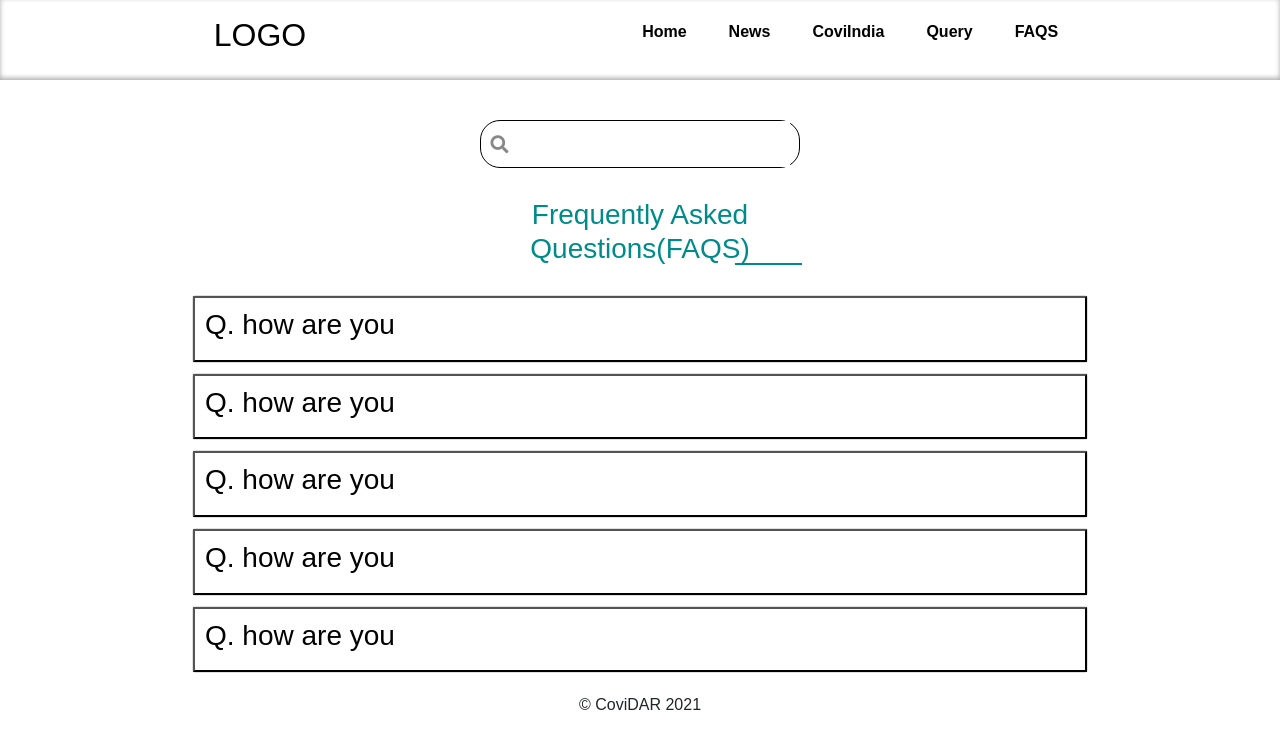
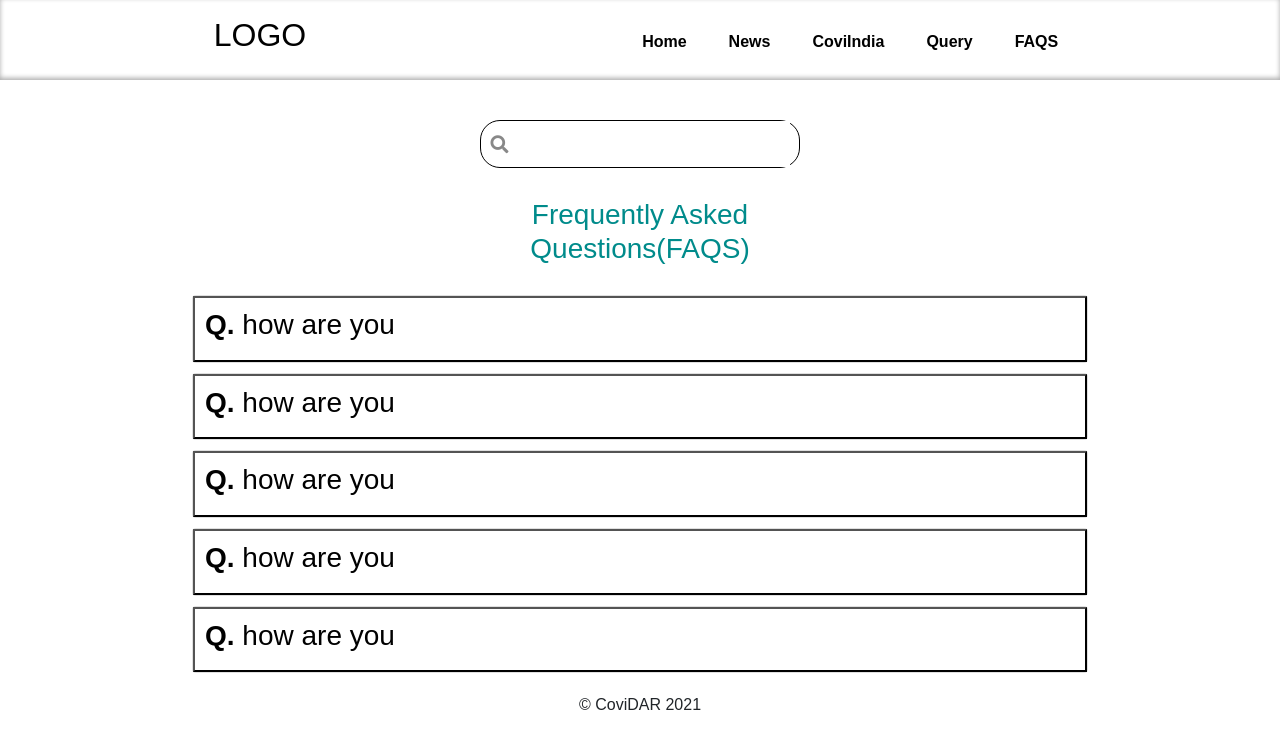
Before and after one commit to simranxx9/CoviDAR, a React (Create React App) app in the folder client/: page /faqs in a window 1280 px wide. Shown: the top 748 px of the page. Built offline with nearby package versions, Linux system fonts and the light colour scheme.

Commit message:
changed faqs

```diff
--- a/client/src/components/Faqs.js
+++ b/client/src/components/Faqs.js
@@ -55,13 +55,13 @@ export class Faqs extends Component {
                 })
                     .map((res, ind) => {
                         return (
-                            <>
-                                <Accordion>
+
+                            <Accordion key={res.key}>
                                 <Card>
                                     <Accordion.Toggle eventKey={res.key} style={{ background: "#fff" }}>
                                         <div style={{ textAlign: "left", padding: "10px" }} >
 
-                                                <h3><span style={{ color: "#000" }}>Q.{' '}</span>{res.question}</h3>
+                                            <h3><span style={{ color: "#000", fontWeight: "bold " }}>Q.{' '}</span>{res.question}</h3>
                                         </div>
                                     </Accordion.Toggle>
                                     <Accordion.Collapse eventKey={res.key}>
@@ -72,18 +72,6 @@ export class Faqs extends Component {
                                     </Accordion.Collapse>
                                 </Card>
                             </Accordion>
-                                {/* <div className="container-fluid" key={res.key}>
-
-                                <div className="accordion" >
-                                    <div className="icon" onClick={() => this.handleClick(res)}></div>
-                                    <h3><span style={{ color: "#000" }}>Q.{' '}</span>{res.question}</h3>
-                                </div>
-                                <div className={this.state.isActive ? 'panel-active' : 'panel'}>
-
-                                    <p>{res.answer}</p>
-                                </div>
-                            </div> */}
-                            </>
                         )
                     })}
             </div>
--- a/client/src/css/Faqs.css
+++ b/client/src/css/Faqs.css
@@ -12,68 +12,33 @@
     margin: 30px auto;
     text-align: center;
 }
-.container-fluid h3::after{
-    content: "";
-    position: absolute;
-    bottom:0;
-    right: 22px;
-    width: 67px;
-    height: 2px;
-    background-color: darkcyan;
-}
+
 .accordion{
     text-align: left;
     width: 70%;
     margin:10px auto;
     border-radius: 30px;
 }
-.accordion > h3{
-    border:1px solid cyan;
-    /* border-radius: 30px; */
-    padding: 15px;
-    background-color: #98f898;
-    color:#fff;
-    width: 100%;
 
-}
-.icon::after{
-    content: '\02795'; /* Unicode character for "plus" sign (+) */
-    font-size: 13px;
-    position: relative;
-    top:10px;
-    color: #fff !important;
-    float: right;
-    right:10px;
-    margin-left: 5px;
-    border:1px solid cyan;
-    border-radius: 10px;
-    padding: 5px;
-    cursor:pointer
-}
 .panel {
     position: relative;
     padding:0 15px;
     left: 60px;
     margin:10px 0;
-    border-left: 1px solid cyan;
+    border-left: 3px solid cyan;
     overflow: hidden;
     /* max-height: 200px; */
-    width: 90%;
+    width: 80%;
 }
-.panel-active{
-    position: relative;
-    padding:0 15px;
-    left: 60px;
-    margin:10px 0;
-    border-left: 1px solid cyan;
-    overflow: hidden;
-    max-height: 200px;
 
-}
 
 @media screen and (max-width:980px) {
     .container-fluid{
         width:100%;
         margin:20px 10px;
     }
+    .accordion{
+        text-align: left;
+        width: 100%;
+    }
 }
--- a/client/src/css/Navbar.css
+++ b/client/src/css/Navbar.css
@@ -67,6 +67,8 @@
     height: 100%;
      box-sizing: border-box;
     font-weight: bold;
+    position: relative;
+    top:10px;
   }
 
   .nav-links:hover {
```
Lines whose indentation alone changed are shown as unchanged.
